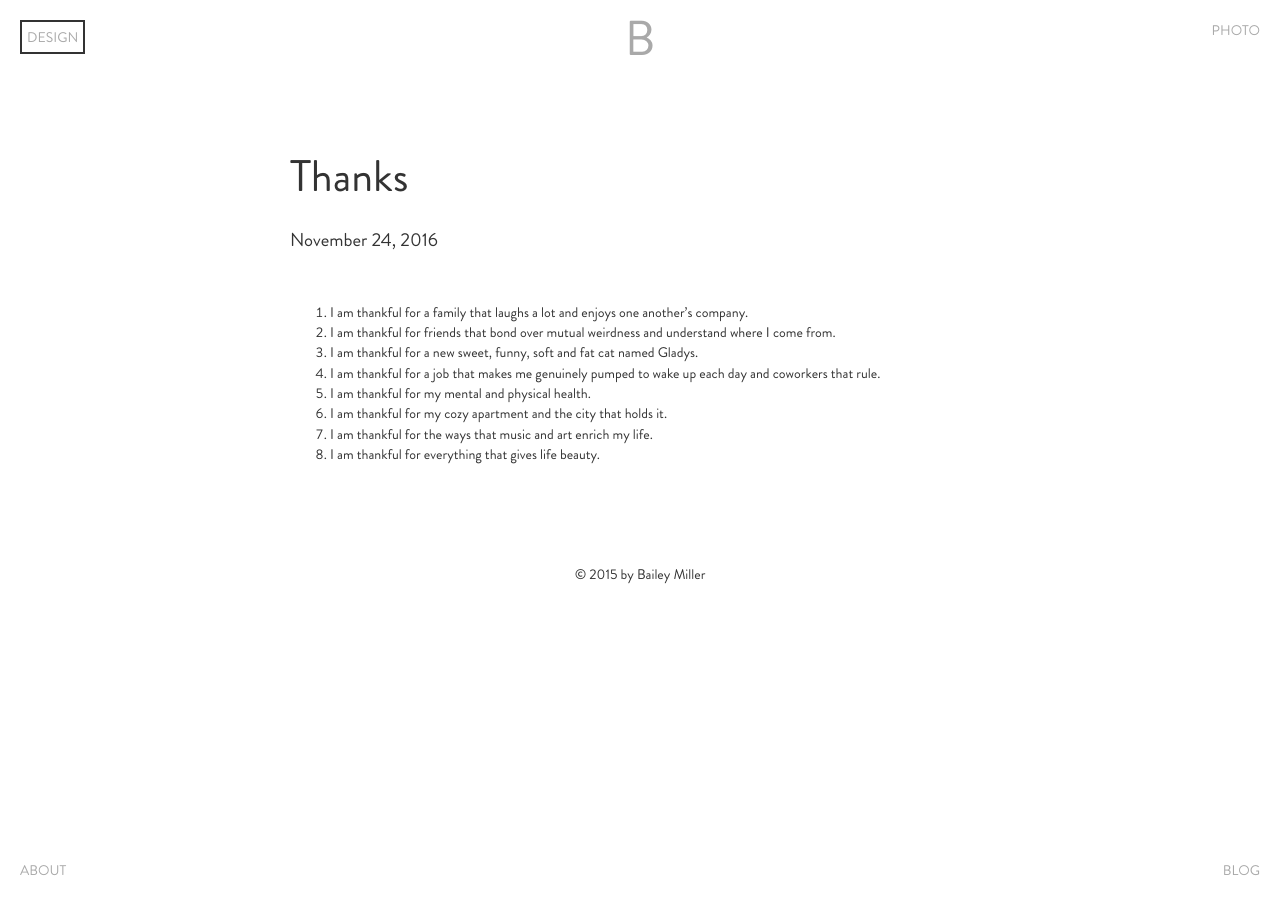
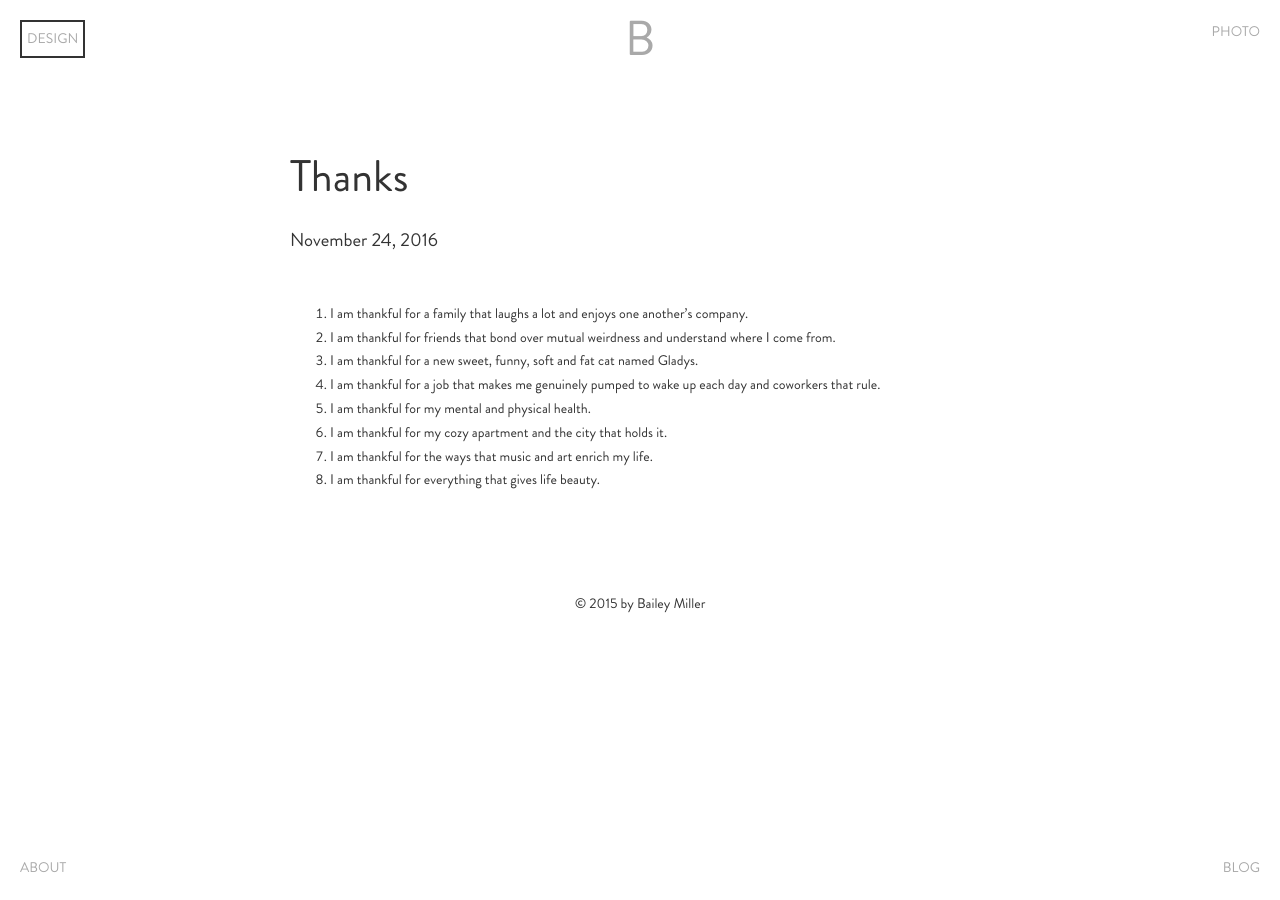
Before and after one commit to baileycmiller/blog, a Jekyll site: the page built from _posts/2016-11-24-thanks.md, in a window 1280 px wide. Built offline with Jekyll 4.4.1, drawn with Linux system fonts in a browser that asks for light colours; nearby versions of some CDN libraries; library files that are not in the unit come from our copies.

Commit message:
Change typography linkage

```diff
--- a/_sass/_typography.scss
+++ b/_sass/_typography.scss
@@ -6,13 +6,13 @@
 
 // Size //
 html {
-  font-size: 18px !important;
+  font-size: 19px !important;
 }
 
 body {
+  font-weight: 400;
+  line-height: 1.7;
   font-family: $font-body;
-  font-weight: 400;
-  line-height: 1.45;
 }
 
 p {
@@ -23,6 +23,7 @@
 h2,
 h3,
 h4 {
+  font-family: $font-headings;
   margin: 1.414em 0 0.5em;
   font-weight: inherit;
   line-height: 1.2;
@@ -52,4 +53,5 @@
 
 a {
   text-decoration: none;
+  font-family: $font-headings;
 }
```
